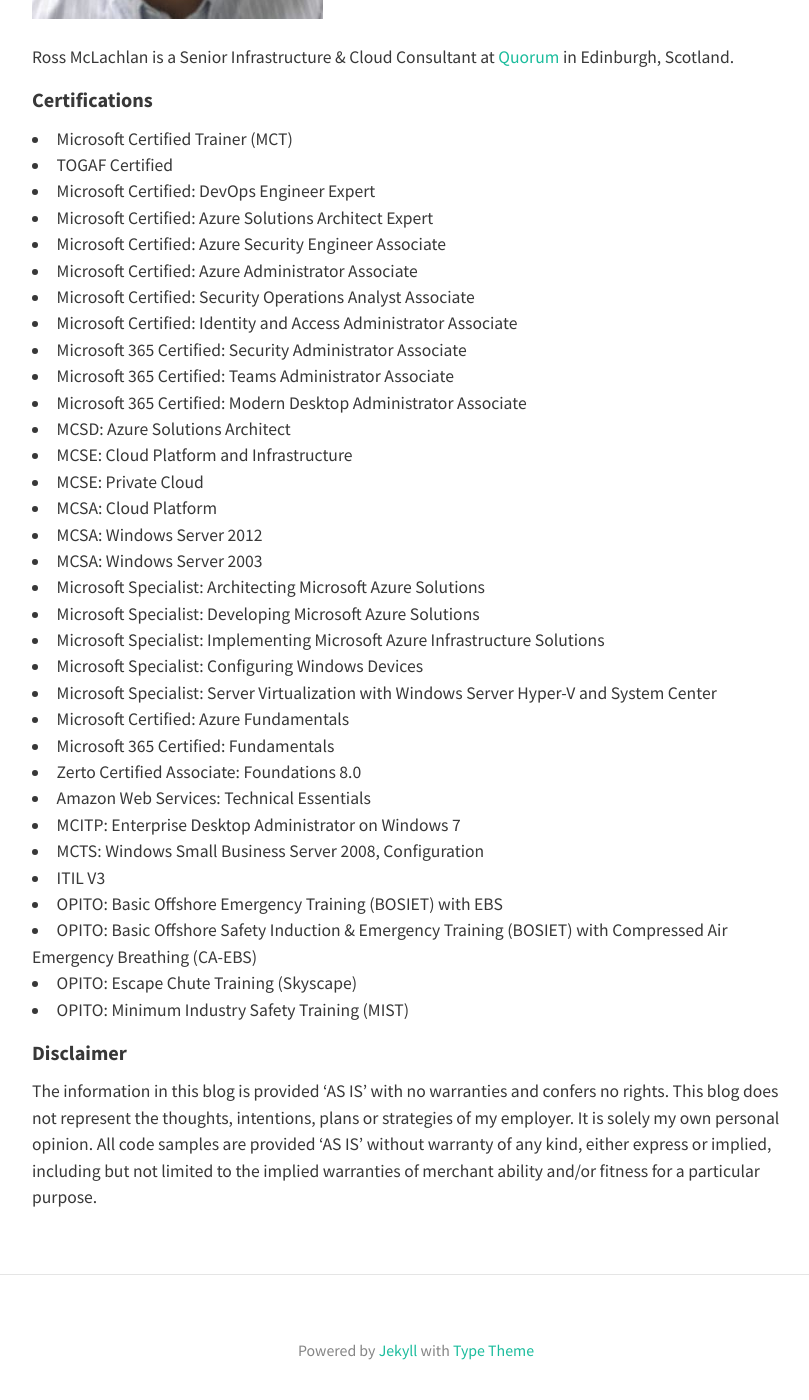
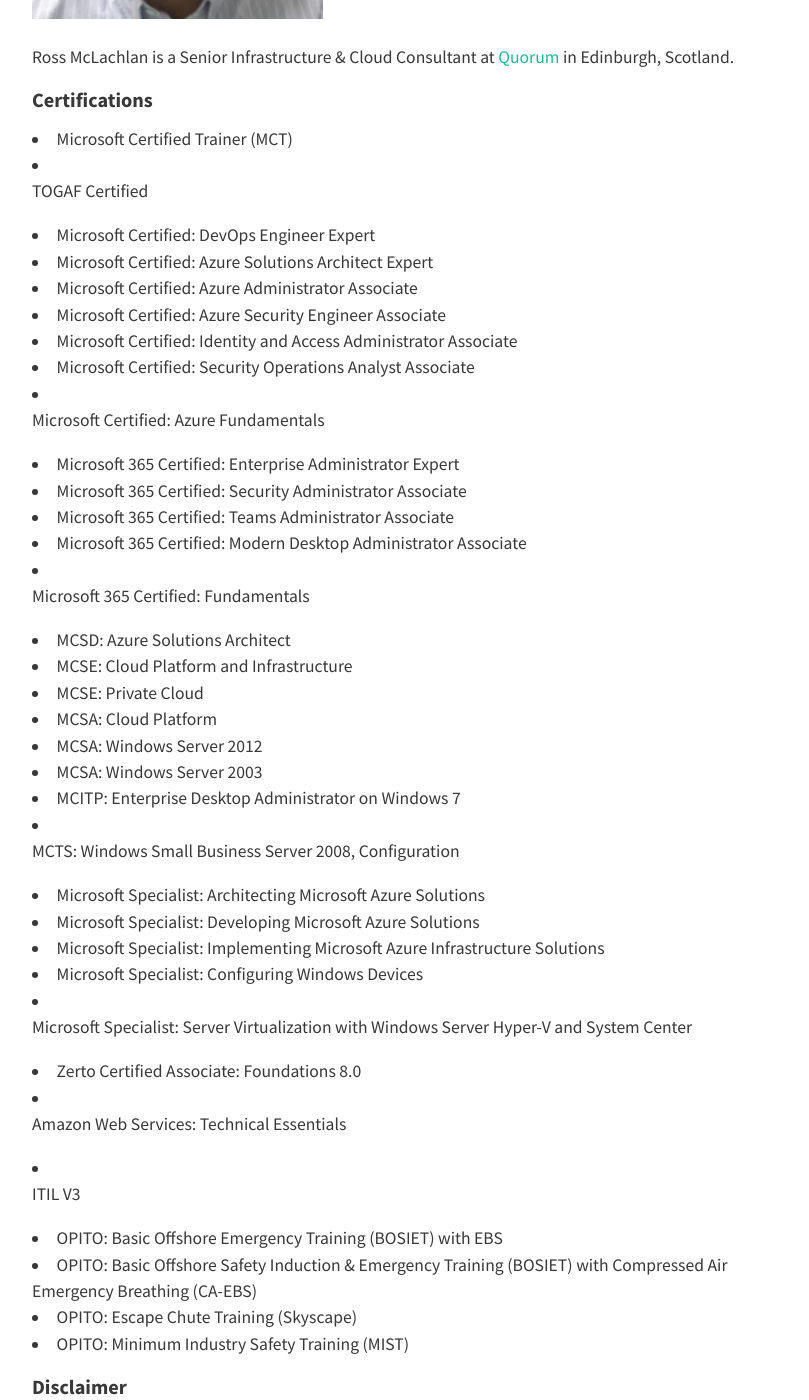
Before and after one commit to rossinthecloud/rossinthecloud.github.io, a Jekyll site: the page built from about.md, in a window 1280 px wide and 1400 px high, scrolled down 548 px. Shown: the whole window, without its empty margins (224-1033 px from the left). Built offline with Jekyll 4.4.1, drawn with Linux system fonts in a browser that asks for light colours; nearby versions of some CDN libraries.

Commit message:
Update about.md

```diff
--- a/about.md
+++ b/about.md
@@ -12,33 +12,41 @@
 #### Certifications ####
 - Microsoft Certified Trainer (MCT)
 - TOGAF Certified
+
 - Microsoft Certified: DevOps Engineer Expert
 - Microsoft Certified: Azure Solutions Architect Expert
+- Microsoft Certified: Azure Administrator Associate
 - Microsoft Certified: Azure Security Engineer Associate
-- Microsoft Certified: Azure Administrator Associate
+- Microsoft Certified: Identity and Access Administrator Associate
 - Microsoft Certified: Security Operations Analyst Associate
-- Microsoft Certified: Identity and Access Administrator Associate
+- Microsoft Certified: Azure Fundamentals
+
+- Microsoft 365 Certified: Enterprise Administrator Expert
 - Microsoft 365 Certified: Security Administrator Associate
 - Microsoft 365 Certified: Teams Administrator Associate
 - Microsoft 365 Certified: Modern Desktop Administrator Associate
+- Microsoft 365 Certified: Fundamentals
+
 - MCSD: Azure Solutions Architect
 - MCSE: Cloud Platform and Infrastructure
 - MCSE: Private Cloud
 - MCSA: Cloud Platform
 - MCSA: Windows Server 2012
 - MCSA: Windows Server 2003
+- MCITP: Enterprise Desktop Administrator on Windows 7
+- MCTS: Windows Small Business Server 2008, Configuration
+
 - Microsoft Specialist: Architecting Microsoft Azure Solutions
 - Microsoft Specialist: Developing Microsoft Azure Solutions
 - Microsoft Specialist: Implementing Microsoft Azure Infrastructure Solutions
 - Microsoft Specialist: Configuring Windows Devices
 - Microsoft Specialist: Server Virtualization with Windows Server Hyper-V and System Center
-- Microsoft Certified: Azure Fundamentals
-- Microsoft 365 Certified: Fundamentals
+
 - Zerto Certified Associate: Foundations 8.0
 - Amazon Web Services: Technical Essentials
-- MCITP: Enterprise Desktop Administrator on Windows 7
-- MCTS: Windows Small Business Server 2008, Configuration
+
 - ITIL V3
+
 - OPITO: Basic Offshore Emergency Training (BOSIET) with EBS
 - OPITO: Basic Offshore Safety Induction & Emergency Training (BOSIET) with Compressed Air Emergency Breathing (CA-EBS)
 - OPITO: Escape Chute Training (Skyscape)
```
